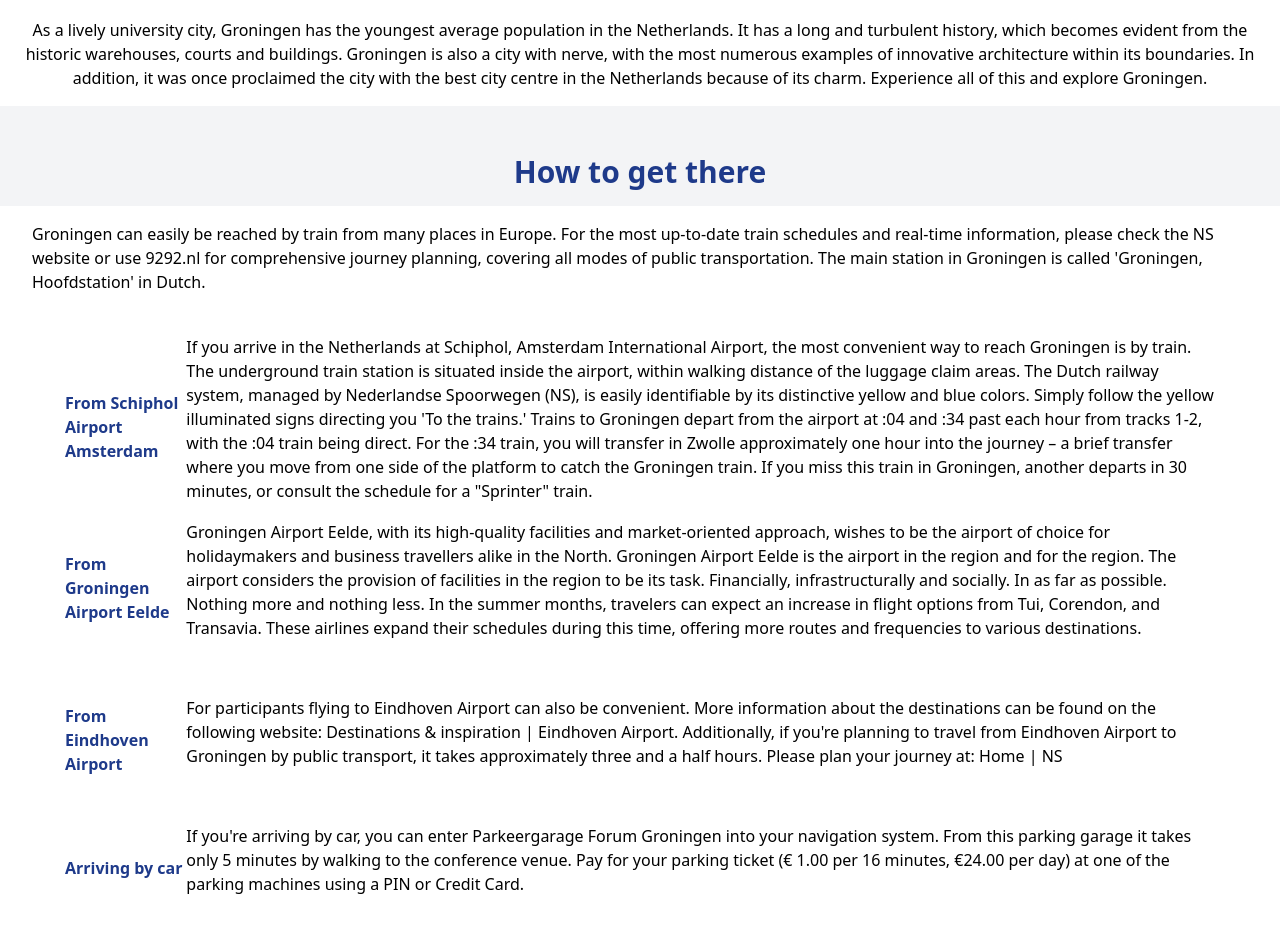
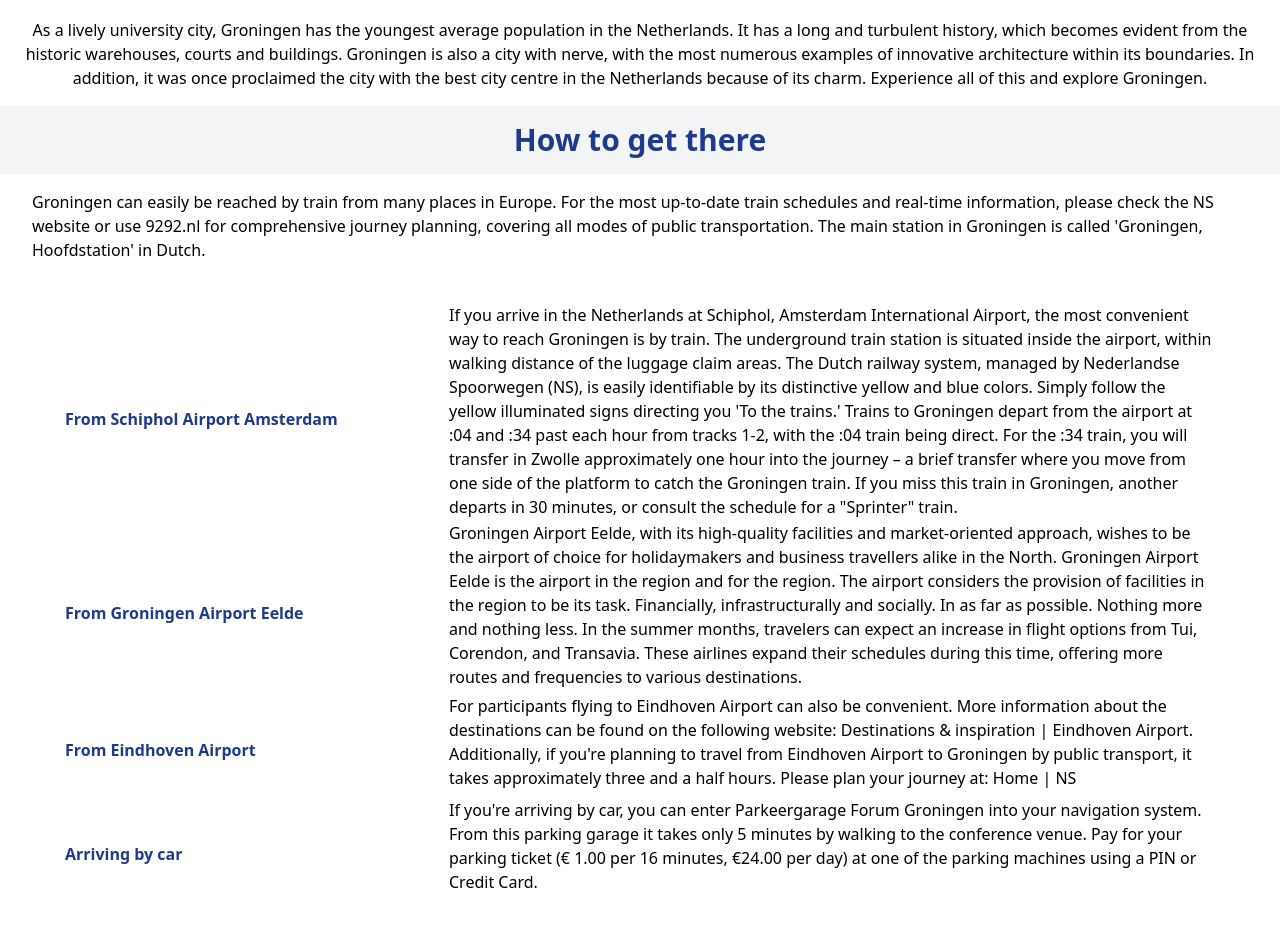
Before and after one commit to aqlconference/aqlconference, an Astro site: page /travel-to-groningen in a window 1280 px wide. Shown: the part 720-1672 px from the top of the page. Built offline with nearby package versions, Linux system fonts and the light colour scheme; Astro itself is replaced by a stand-in of ours.

Commit message:
Update travel-to-groningen.astro

```diff
--- a/src/pages/travel-to-groningen.astro
+++ b/src/pages/travel-to-groningen.astro
@@ -48,7 +48,7 @@ import { FULL_TITLE } from "../consts";
 
 	<div>
         	<div class="container px-4 py-4 bg-gray-100">
-              		<h4 class="text-blue-900 font-bold text-3xl text-center mt-8">How to get there</h4>
+              		<h4 class="text-blue-900 font-bold text-3xl text-center">How to get there</h4>
 		</div>
               	<div class="container px-8 py-4 bg-white">
                 	<p>
@@ -62,12 +62,12 @@ import { FULL_TITLE } from "../consts";
 			<table class="my-6 mx-auto [&_th]:text-right">
 			<tbody>
 				<tr>
-					<td class='py-4 mx-auto'>
+					<td class='w-4/12 py-4 mx-auto'>
 					      <p class='text-center'>
 						<h4 class="text-blue-900 font-bold mt-8 mb-4"> From Schiphol Airport Amsterdam</h4>
 					      </p>
 					</td>
-					<td>
+					<td class='w-8/12'>
 					    If you arrive in the Netherlands at <a href='https://www.schiphol.nl/en/'>Schiphol</a>, Amsterdam International Airport, the most convenient way to reach Groningen is by train.
 					    The underground train station is situated inside the airport, within walking distance of the luggage claim areas.
 					    The Dutch railway system, managed by <a href='https://www.ns.nl/en'>Nederlandse Spoorwegen</a> (NS), is easily identifiable by its distinctive yellow and blue colors.
@@ -79,12 +79,12 @@ import { FULL_TITLE } from "../consts";
 					</td>
 				</tr>
 				<tr>
-					<td class='py-4 mx-auto'>
+					<td class='w-4/12 py-4 mx-auto'>
 						<p class='text-center'>
 						  <h4 class="text-blue-900 font-bold mt-8 mb-4">From Groningen Airport Eelde</h4>
 						</p>
 				    	</td>
-					<td>
+					<td class='w-8/12'>
 					    <a href='https://www.groningenairport.nl/en'>Groningen Airport Eelde</a>, with its high-quality facilities and market-oriented approach, wishes to be the airport of choice for holidaymakers and business travellers alike in the North.
 					    Groningen Airport Eelde is the airport in the region and for the region. The airport considers the provision of facilities in the region
 					    to be its task. Financially, infrastructurally and socially. In as far as possible. Nothing more and nothing less.
@@ -93,12 +93,12 @@ import { FULL_TITLE } from "../consts";
 					</td>
 				</tr>
 				<tr>
-				    <td class='py-4 mx-auto'>
+				    <td class='w-4/12 py-4 mx-auto'>
 					<p class='text-center'>
 						<h4 class="text-blue-900 font-bold mt-8 mb-4">From Eindhoven Airport</h4>
 				      	</p>
 				    </td>
-				    <td>
+					<td class='w-8/12'>
 					    For participants flying to Eindhoven Airport can also be convenient. More information about the destinations can be found on the following website:
 					    <a href='https://www.eindhovenairport.nl/en/destinations'>Destinations & inspiration | Eindhoven Airport</a>.
 					    Additionally, if you're planning to travel from Eindhoven Airport to Groningen by public transport, it takes approximately three and a half hours.
@@ -106,12 +106,12 @@ import { FULL_TITLE } from "../consts";
 				    </td>
 				</tr>
 				<tr>
-				    <td class='py-4 mx-auto'>
+				    <td class='w-4/12 py-4 mx-auto'>
 				      <p class='text-center'>
 					<h4 class="text-blue-900 font-bold mt-8 mb-4">Arriving by car</h4>
 				      </p>
 				    </td>
-				    <td>
+					<td class='w-8/12'>
 					    If you're arriving by car, you can enter <a href='https://maps.app.goo.gl/1CLDKf6s1b6mCtCB8'>Parkeergarage Forum Groningen</a>
 					    into your navigation system. From this parking garage it takes only 5 minutes by walking to the <a href='https://maps.app.goo.gl/vjgDRfJx4U8Hw5jN9'>conference venue</a>.
 					    Pay for your parking ticket (€ 1.00 per 16 minutes, €24.00 per day) at one of the parking machines using a PIN or Credit Card.
@@ -127,7 +127,7 @@ import { FULL_TITLE } from "../consts";
 		<div class="container px-4 py-4 bg-gray-100">
 			<h4 class="text-blue-900 font-bold text-3xl text-center">Getting to the venue</h4>
 		</div>
-		<div class="container px-4 py-4 bg-white">
+		<div class="container px-8 py-4 bg-white tetx-center">
 		    <p>
 		      The House of Connections is approximately 16 minutes walking distance from the train station.
 		      If you prefer to take the bus instead, then check the bus schedules on <a href='www.9292.nl'>www.9292.nl</a>.
```
